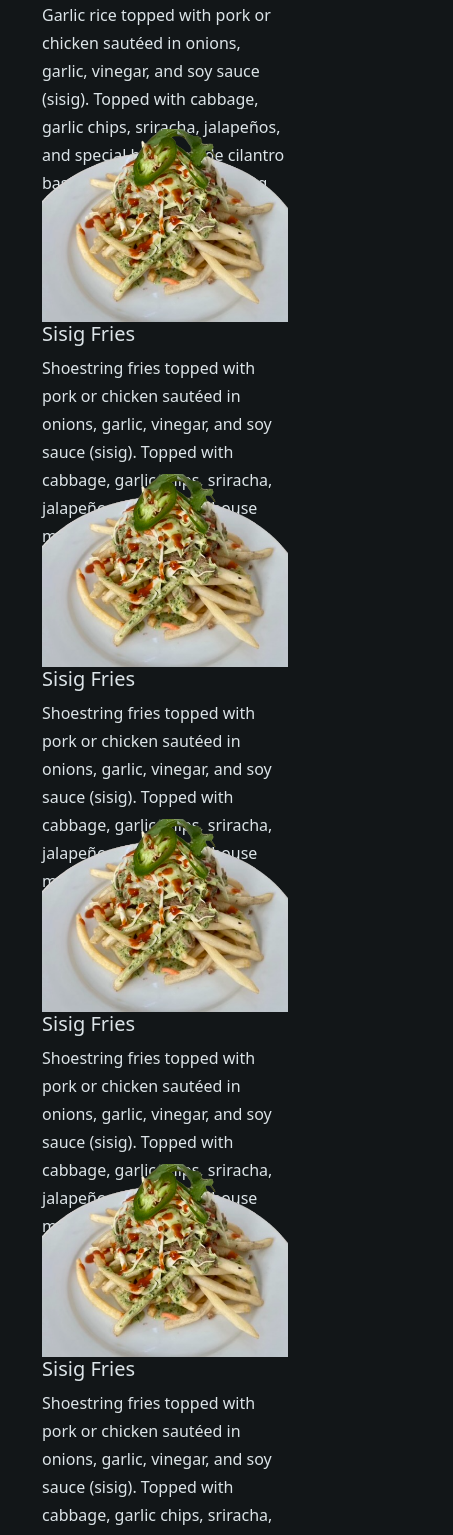
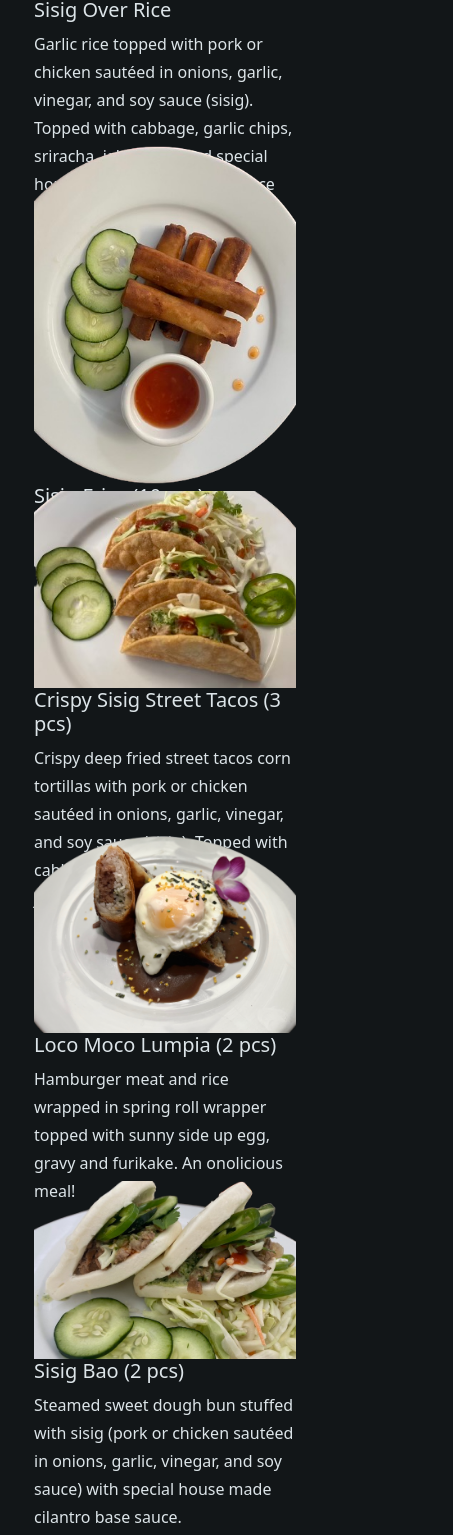
Before and after one commit to rydelldonato/PFTG-website-v.3, a React (Create React App) app: page /menu in a window 390 px wide. Shown: the part 1591-3126 px from the top of the page, 453 px wide, since content can reach past the window. Built offline with nearby package versions, Linux system fonts and the light colour scheme.

Commit message:
mobile media queries for homepage carousel

```diff
--- a/src/components/doordashButton/doordashButton.css
+++ b/src/components/doordashButton/doordashButton.css
@@ -4,7 +4,7 @@ button#doordash {
   left: 50%;
   transform: translate(-50%, -50%);
   background-color: rgb(254, 48, 8);
-  width: 100vw;
+  width: 500px;
   border-color: transparent;
   z-index: 100;
   border-radius: 25px;
--- a/src/components/home/home.css
+++ b/src/components/home/home.css
@@ -4,7 +4,6 @@ html {
   line-height: 1.5;
   color: #545454;
   background-color: #121618;
-  box-sizing: border-box;
 }
 section {
   padding: 0;
@@ -13,7 +12,7 @@ section {
 }
 /* Header Styling */
 header {
-  height: 25vh;
+  height: 252px;
   text-transform: uppercase;
   font-family: "PT Sans Narrow", sans-serif;
 }
@@ -185,7 +184,7 @@ h1 {
   text-transform: uppercase;
 }
 div.carousel-text {
-  width: 450px;
+  width: 100%;
   letter-spacing: 2px;
 }
 .carousel-innerText {
@@ -209,14 +208,14 @@ div.carousel-text {
   margin: auto;
 }
 img#tacos {
-  width: 400px;
+  width: auto;
   border-radius: 50% 50% 50% 50% / 51% 48% 52% 49%;
 }
 /* Home page carousel styling for slide #3 */
 #carousel-slide-3.d-flex {
   position: absolute;
   top: 30px;
-  padding-left: 80px;
+  padding-left: 0;
   padding-right: 150px;
 }
 .left-item {
@@ -277,7 +276,7 @@ h1 {
   text-transform: uppercase;
 }
 div.carousel-text {
-  width: 450px;
+  width: 100%;
   letter-spacing: 2px;
 }
 .carousel-innerText {
@@ -558,5 +557,139 @@ div#curator-feed-default-feed-layout {
 
 /**********  MEDIA QUERIES: MOBILE PHONES  ************/
 @media (max-width: 767px) {
-
+  * {
+    box-sizing: content-box;
+  }
+  .p-2 {
+    padding: 0 !important;
+  }
+  h1 {
+    letter-spacing: 8px;
+  }
+  .logoPic {
+    width: 35%;
+    position: absolute;
+    /* left: 17px; */
+    position: absolute;
+    left: 0;
+    right: 0;
+    /* margin-top: 5px; */
+    margin-left: auto;
+    /* margin: auto; */
+    margin-right: auto;
+    margin-top: 40px;
+    /* bottom: 4px; */
+    top: 1px;
+  }
+  .contactDiv {
+    display: block;
+    position: relative;
+    text-align: left;
+    left: 50px;
+    width: 331px;
+    height: 252px;
+  }
+  .headerNav {
+    position: absolute;
+    left: 0;
+    right: 0;
+    top: 216px;
+    margin: auto;
+  }
+  img#tacos {
+    width: 70%;
+    margin-top: 100px;
+    border-radius: 50% 50% 50% 50% / 51% 48% 52% 49%;
+  }
+  div.carousel-text {
+    width: 90%;
+    letter-spacing: 2px;
+  }
+  #carousel-slide-3.d-flex {
+    position: absolute;
+    top: 12px;
+    /* padding-left: 80px; */
+    padding-right: 150px;
+    width: 100%;
+    text-align: center;
+  }
+  #carousel-slide-3 {
+    flex-direction: row !important;
+  }
+  .left-item-innerText h1 {
+    font-size: 40px;
+  }
+  .left-item-innerText p,
+  p.left-item-innerText2 {
+    font-size: 100%;
+  }
+  .left-item {
+    width: 100%;
+    margin-left: 40px;
+  }
+  .right-item img {
+    /* padding-top: 100px; */
+    position: absolute;
+    bottom: -23px;
+    width: 50%;
+    left: 68px;
+    border-radius: 50% 50% 50% 50% / 51% 48% 52% 49%;
+  }
+  #carousel-slide-5.d-flex {
+    /* position: absolute;
+    top: 30px;
+    padding-left: 80px;
+    padding-right: 150px;
+    width: 100%; */
+    display: flex !important;
+    flex-direction: column !important;
+  }
+  .left-item img {
+    /* padding-top: 100px; */
+    width: 85%;
+    border-radius: 50% / 50%;
+    padding-top: 0px;
+  }
+  .right-item-innerText {
+    margin-top: 12px;
+    width: 100%;
+    text-align: center;
+  }
+  .right-item {
+    /* margin-right: 20px; */
+    width: 100%;
+    position: absolute;
+    top: 20vh;
+    left: 1vw;
+  }
+  .right-item-innerText p {
+    border-bottom: 3px solid #ffffff;
+    font-family: "PT Sans Narrow";
+    font-size: 16px;
+    line-height: 30px;
+    padding-top: 0px;
+    letter-spacing: 6px;
+    padding-bottom: 3px;
+    margin-right: 25px;
+    margin-left: 25px;
+  }
+  p.right-item-innerText2 {
+    font-family: "Open Sans", sans-serif;
+    font-size: 15px;
+    line-height: 30px;
+    letter-spacing: 2px;
+    margin-bottom: 19px;
+    text-align: center;
+  }
+  .right-item-innerText h1 {
+    padding: 0;
+    margin-bottom: 0px;
+    font-size: 38px;
+    line-height: 60px;
+    letter-spacing: 8px;
+    font-family: "PT Sans Narrow";
+  }
+  .bookViewButtons {
+    text-align: center;
+  }
 }
--- a/src/components/home/home.js
+++ b/src/components/home/home.js
@@ -15,7 +15,8 @@ export default function Home() {
       <div
         id="carouselExampleControls"
         className="carousel slide carousel-fade"
-        data-bs-ride="carousel"
+        // data-bs-ride="carousel"
+        data-interval="false"
       >
         <div className="carousel-inner">
           <div className="carousel-item active">
@@ -25,7 +26,7 @@ export default function Home() {
               <p className="carouselSmallText">A filipina owned business</p>
               <button>View menu</button>
             </div>
-            <img src="/allFood.jpeg" className="d-block w-100" alt="..." />
+            <img src="/allFood.jpeg" className="d-block" alt="..." />
           </div>
           <div className="carousel-item">
             <div className="carousel-img">
@@ -40,7 +41,7 @@ export default function Home() {
             </div>
             <img
               src="https://demo-storage.com/pm/html/vincent/img/slide_1.jpg"
-              className="d-block w-100"
+              className="d-block"
               alt="..."
             />
           </div>
@@ -79,7 +80,7 @@ export default function Home() {
             </div>
             <img
               src="https://demo-storage.com/pm/html/vincent/img/slide_1.jpg"
-              className="d-block w-100"
+              className="d-block"
               alt="..."
             />
           </div>
@@ -107,7 +108,7 @@ export default function Home() {
                     with a sweet and tangy dipping sauce.
                   </p>
                 </div>
-                <div>
+                <div className="bookViewButtons">
                   <button type="button" className="btn btn-outline-light">
                     Book now {">"}
                   </button>
@@ -119,7 +120,7 @@ export default function Home() {
             </div>
             <img
               src="https://demo-storage.com/pm/html/vincent/img/slide_1.jpg"
-              className="d-block w-100"
+              className="d-block"
               alt="..."
             />
           </div>
--- a/src/components/menu/menu.js
+++ b/src/components/menu/menu.js
@@ -29,7 +29,7 @@ export default function Menu() {
             <p>Your meal, delivered in around 45 minutes.</p>
           </div>
         </div>
-        <hr/>
+        <hr />
         <div>
           <div id="menu" className="d-flex flex-row">
             <div className="p-2">
@@ -47,54 +47,48 @@ export default function Menu() {
               <img src="over-rice.png" />
               <h5>Sisig Over Rice</h5>
               <p>
-              Garlic rice topped with pork or chicken sautéed in onions, garlic, vinegar, and soy sauce (sisig). Topped with cabbage, garlic chips, sriracha, jalapeños, and special house made cilantro base sauce
-              Sunny side up egg extra $2.
+                Garlic rice topped with pork or chicken sautéed in onions,
+                garlic, vinegar, and soy sauce (sisig). Topped with cabbage,
+                garlic chips, sriracha, jalapeños, and special house made
+                cilantro base sauce Sunny side up egg extra $2.
               </p>
-              <p>$ 12.99</p>
+              <p>$ 14.99</p>
             </div>
             <div className="p-2">
-              <img src="fries.png" />
-              <h5>Sisig Fries</h5>
-              <p>
-                Shoestring fries topped with pork or chicken sautéed in onions,
-                garlic, vinegar, and soy sauce (sisig). Topped with cabbage,
-                garlic chips, sriracha, jalapeños, and special house made
-                cilantro base sauce.
-              </p>
-              <p>$ 12.99</p>
+              <img src="lumpia.png" />
+              <h5>Sisig Fries (10 pcs)</h5>
+              <p>Ground pork with onions, garlic, cilantro and seasonings.</p>
+              <p>$ 9.99</p>
             </div>
             <div className="p-2">
-              <img src="fries.png" />
-              <h5>Sisig Fries</h5>
+              <img src="tacos.png" />
+              <h5>Crispy Sisig Street Tacos (3 pcs)</h5>
               <p>
-                Shoestring fries topped with pork or chicken sautéed in onions,
-                garlic, vinegar, and soy sauce (sisig). Topped with cabbage,
-                garlic chips, sriracha, jalapeños, and special house made
-                cilantro base sauce.
+                Crispy deep fried street tacos corn tortillas with pork or
+                chicken sautéed in onions, garlic, vinegar, and soy sauce
+                (sisig). Topped with cabbage, garlic chips, sriracha, jalapeño,
+                and special house made cilantro base sauce.
               </p>
-              <p>$ 12.99</p>
+              <p>$ 14.99</p>
             </div>
             <div className="p-2">
-              <img src="fries.png" />
-              <h5>Sisig Fries</h5>
+              <img src="locomoco.png" />
+              <h5>Loco Moco Lumpia (2 pcs)</h5>
               <p>
-                Shoestring fries topped with pork or chicken sautéed in onions,
-                garlic, vinegar, and soy sauce (sisig). Topped with cabbage,
-                garlic chips, sriracha, jalapeños, and special house made
-                cilantro base sauce.
+                Hamburger meat and rice wrapped in spring roll wrapper topped
+                with sunny side up egg, gravy and furikake. An onolicious meal!
               </p>
-              <p>$ 12.99</p>
+              <p>$ 11.99</p>
             </div>
             <div className="p-2">
-              <img src="fries.png" />
-              <h5>Sisig Fries</h5>
+              <img src="bao.png" />
+              <h5>Sisig Bao (2 pcs)</h5>
               <p>
-                Shoestring fries topped with pork or chicken sautéed in onions,
-                garlic, vinegar, and soy sauce (sisig). Topped with cabbage,
-                garlic chips, sriracha, jalapeños, and special house made
-                cilantro base sauce.
+                Steamed sweet dough bun stuffed with sisig (pork or chicken
+                sautéed in onions, garlic, vinegar, and soy sauce) with special
+                house made cilantro base sauce.
               </p>
-              <p>$ 12.99</p>
+              <p>$ 11.99</p>
             </div>
           </div>
         </div>
```
